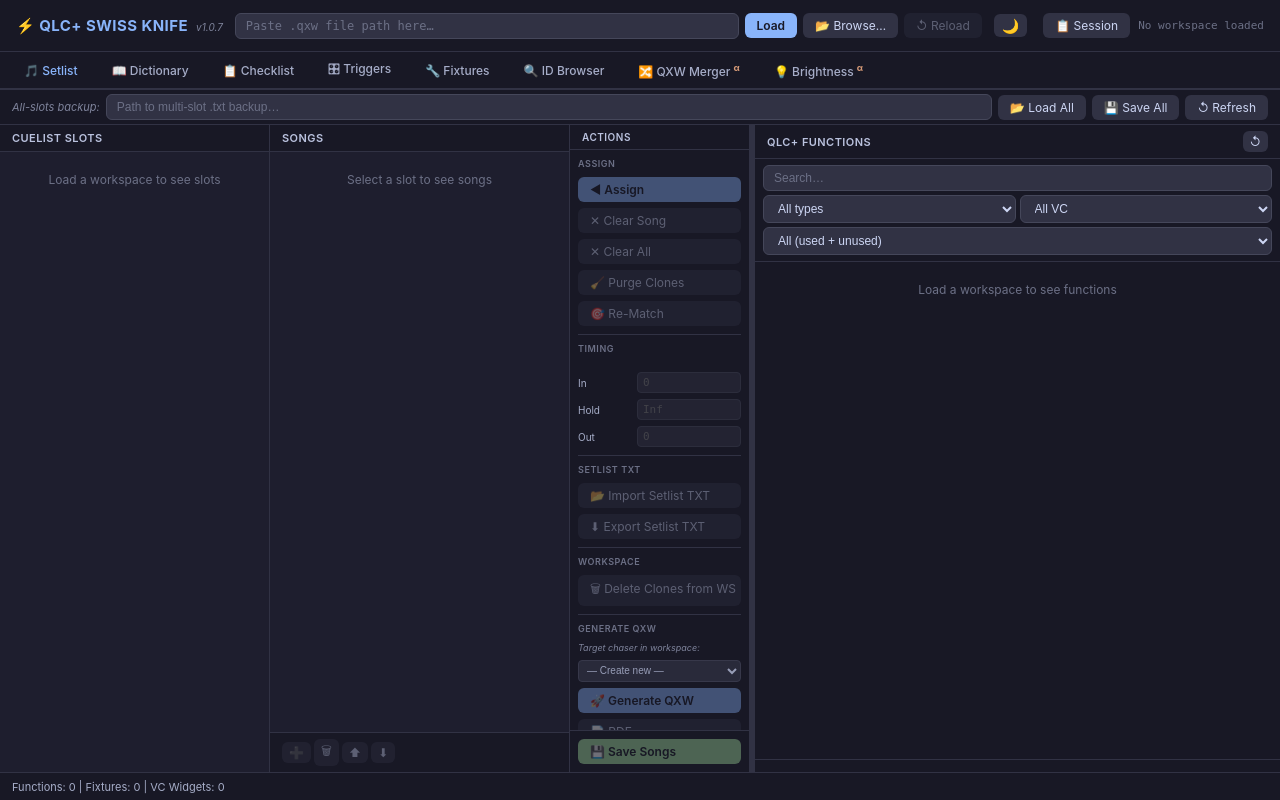
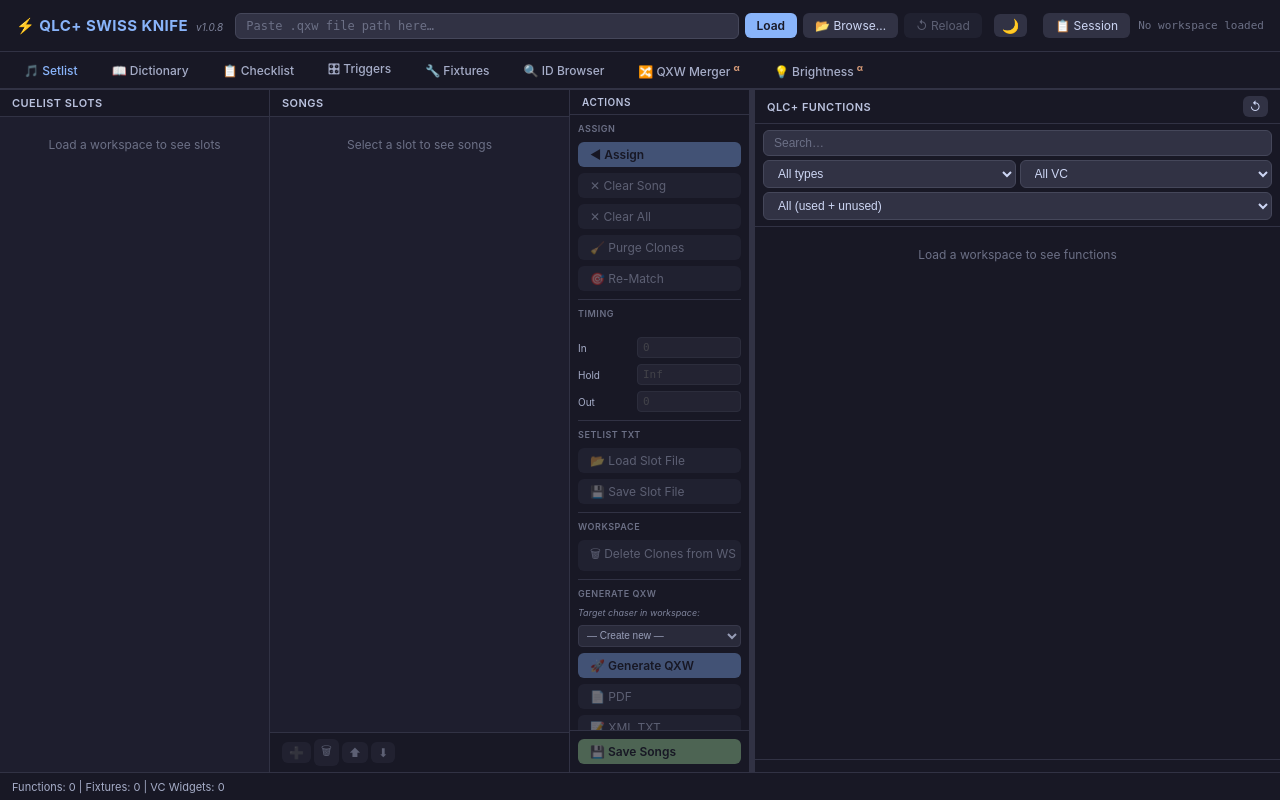
Before and after one commit to giopas/qlc-plus-swiss-knife-tool-script, a Flask app: page / in a window 1280 px wide. Run offline with Flask 3, Linux system fonts and the light colour scheme.

Commit message:
feat: per-slot setlist file paths replace global backup (v1.0.8)
Setlist tab:
- Remove the global 'All-slots backup' toolbar (path + Load All / Save All)
- 'Import Setlist TXT' → 'Load Slot File': opens native OS picker, loads
  the slot's songs AND function assignments + timing from a pipe-delimited
  file; falls back to browser file input if no native picker
- 'Export Setlist TXT' → 'Save Slot File': opens native OS save dialog,
  saves full slot details (txt_name|qxw_id|qxw_name|in|hold|out); falls
  back to browser download (names only) without a native picker
- File format is backward-compatible: one-name-per-line files load as
  song names only; 6-field pipe files restore everything including which
  QLC+ function each song is assigned to

New API endpoints:
  POST /api/setlist/<slot_id>/load-file  — loads full or legacy TXT
  POST /api/setlist/<slot_id>/save-file  — saves full details TXT

Session (.qsk) file:
- Replaces 'setlist_backup' key with 'slot_paths': {slot_id: path}
- Each slot's file path is tracked individually in the session
- On session restore, all slot files are reloaded automatically
  (songs + assignments + timing) — no manual 'Load All' needed
- Session modal shows which slots have saved paths

This fixes the 'Re-Match not working' symptom: assignments are now
persisted in the per-slot file, so Re-Match is no longer needed to
recover lost assignments after a server restart.

```diff
--- a/core/workspace.py
+++ b/core/workspace.py
@@ -27,7 +27,7 @@ QLC_NS_URI = 'http://www.qlcplus.org/Workspace'
 NS = {'q': QLC_NS_URI}
 ET.register_namespace('', QLC_NS_URI)
 
-VERSION = "1.0.7"
+VERSION = "1.0.8"
 
 # ── Safety limits (same as the tkinter version) ───────────────────────────────
 _MAX_XML_BYTES = 50 * 1024 * 1024   # 50 MB
--- a/static/js/session.js
+++ b/static/js/session.js
@@ -6,7 +6,7 @@
  * A .qsk file is a small JSON that remembers:
  *   - workspace path
  *   - dictionary path
- *   - setlist backup path
+ *   - per-slot setlist file paths (with assignments + timing)
  *   - brightness QXF forced assignments
  *
  * The file is saved to / loaded from the user's computer entirely client-side
@@ -20,11 +20,11 @@
 // ── Module-level state ────────────────────────────────────────────────────────
 
 const _sess = {
-  filename:        null,   // name of the .qsk file (for display only)
-  dirty:           false,  // true when session has changed since last save
-  workspace:       null,
-  dictionary:      null,
-  setlist_backup:  null,
+  filename:         null,   // name of the .qsk file (for display only)
+  dirty:            false,  // true when session has changed since last save
+  workspace:        null,
+  dictionary:       null,
+  slot_paths:       {},     // slot_id -> path (synced from server)
   brightness_forced: {},
 };
 
@@ -33,15 +33,6 @@ const _sess = {
 function initSession() {
   _renderSessionBadge();
   window.addEventListener('beforeunload', _onBeforeUnload);
-
-  // Track setlist backup path changes
-  const slInp = document.getElementById('setlist-path');
-  if (slInp) {
-    slInp.addEventListener('change', () => {
-      const v = slInp.value.trim();
-      if (v) sessionOnSetlistBackupChanged(v);
-    });
-  }
 
   // Track dictionary path changes
   const dictInp = document.getElementById('dict-path');
@@ -100,19 +91,14 @@ async function _syncFromServer() {
     _sess._serverData = data;   // keep full response for modal rendering
     if (data.workspace)          _sess.workspace         = data.workspace;
     if (data.dictionary)         _sess.dictionary        = data.dictionary;
-    if (data.setlist_backup)     _sess.setlist_backup    = data.setlist_backup;
+    if (data.slot_paths)         _sess.slot_paths        = data.slot_paths;
     if (data.brightness_forced)  _sess.brightness_forced = data.brightness_forced;
   } catch (e) { /* silent */ }
 
-  // Pull current values from other tabs' DOM inputs — they may have been
-  // populated before the session module was tracking them
+  // Pull current dict value from DOM if not yet tracked
   const dictInp = document.getElementById('dict-path');
   if (dictInp?.value?.trim() && !_sess.dictionary)
     _sess.dictionary = dictInp.value.trim();
-
-  const slInp = document.getElementById('setlist-path');
-  if (slInp?.value?.trim() && !_sess.setlist_backup)
-    _sess.setlist_backup = slInp.value.trim();
 }
 
 
@@ -125,9 +111,10 @@ function _renderModal() {
   const data         = _sess._serverData || {};
   const wsPath       = _sess.workspace      || '';
   const dictPath     = _sess.dictionary     || _getDomDictPath();
-  const slPath       = _sess.setlist_backup || _getDomSetlistPath();
   const forced       = _sess.brightness_forced || {};
   const forcedCount  = data.brightness_count ?? Object.keys(forced).length;
+  const slotPaths    = _sess.slot_paths || {};
+  const slotCount    = Object.keys(slotPaths).length;
   const uploadMode   = data.ws_upload_mode;
   const origName     = data.ws_original_name || '';
   const wsLoaded     = data.ws_loaded;
@@ -173,16 +160,14 @@ function _renderModal() {
     </div>
 
     <div class="sess-row">
-      <div class="sess-row-label">🎵 Setlist backup</div>
-      <div class="sess-row-body">
-        <div class="sess-path-row">
-          <input id="sess-inp-setlist" class="sess-path-input" type="text"
-                 value="${_esc(slPath)}" placeholder="Paste full path to all-slots backup .txt…"
-                 spellcheck="false" oninput="_sessInputChanged()">
-          <button class="btn btn-surface btn-sm" onclick="sessionPickSetlist(null)"
-                  title="Browse for a setlist backup .txt file">📂</button>
-        </div>
-        <span class="sess-muted sess-field-hint">Use "Save All" in the Setlist tab first to create the backup file, then paste its path here.</span>
+      <div class="sess-row-label">🎵 Setlist slots</div>
+      <div class="sess-row-body sess-readonly">
+        ${slotCount
+          ? `<span class="sess-ok">✓ ${slotCount} slot file path${slotCount !== 1 ? 's' : ''} remembered — restored automatically when session is loaded</span>`
+            + Object.entries(slotPaths).map(([sid, p]) =>
+                `<div class="sess-field-hint sess-muted" style="margin-top:3px">Slot ${_esc(sid)}: ${_truncPath(p)}</div>`
+              ).join('')
+          : `<span class="sess-muted">No slot files saved yet — use "Save Slot File" in the Setlist tab</span>`}
       </div>
     </div>
 
@@ -206,14 +191,9 @@ function _sessInputChanged() {
 // Pull current path values out of the modal inputs (used at save time)
 function _collectModalPaths() {
   return {
-    workspace:      (document.getElementById('sess-inp-workspace')  || {}).value?.trim() || null,
-    dictionary:     (document.getElementById('sess-inp-dictionary') || {}).value?.trim() || null,
-    setlist_backup: (document.getElementById('sess-inp-setlist')    || {}).value?.trim() || null,
+    workspace:  (document.getElementById('sess-inp-workspace')  || {}).value?.trim() || null,
+    dictionary: (document.getElementById('sess-inp-dictionary') || {}).value?.trim() || null,
   };
-}
-
-function _getDomSetlistPath() {
-  return (document.getElementById('setlist-path') || {}).value?.trim() || '';
 }
 
 function _getDomDictPath() {
@@ -269,35 +249,8 @@ async function sessionPickDictionary(fallbackInput) {
 
 // ── Browse for setlist backup ─────────────────────────────────────────────────
 
-async function sessionPickSetlist(fallbackInput) {
-  const current = (document.getElementById('sess-inp-setlist') || {}).value?.trim() || '';
-  const initDir = _parentDir(current);
-  const path = await nativePick(
-    'Select setlist backup (.txt)',
-    [{ label: 'Text files', exts: ['.txt'] }],
-    initDir
-  );
-  if (path) {
-    const field = document.getElementById('sess-inp-setlist');
-    if (field) field.value = path;
-    _markDirty();
-    // Also sync to the Setlist tab input
-    const slInp = document.getElementById('setlist-path');
-    if (slInp && !slInp.value.trim()) slInp.value = path;
-    return;
-  }
-  if (fallbackInput) {
-    const file = fallbackInput.files && fallbackInput.files[0];
-    if (file) {
-      const field = document.getElementById('sess-inp-setlist');
-      if (field && !field.value.trim()) {
-        field.value = file.name;
-        field.placeholder = 'Path unknown — paste the full path here';
-      }
-      _markDirty();
-    }
-  }
-}
+// sessionPickSetlist removed — slot paths are now tracked per slot via
+// "Save Slot File" / "Load Slot File" buttons in the Setlist tab.
 
 
 // ── Save session (download .qsk) ──────────────────────────────────────────────
@@ -310,20 +263,15 @@ async function sessionSave() {
   const modal = document.getElementById('session-modal');
   if (modal && modal.classList.contains('open')) {
     const inp = _collectModalPaths();
-    if (inp.workspace)      _sess.workspace      = inp.workspace;
-    if (inp.dictionary)     _sess.dictionary     = inp.dictionary;
-    if (inp.setlist_backup) _sess.setlist_backup = inp.setlist_backup;
-  }
-  // Also pick up setlist path from the DOM if not yet tracked
-  if (!_sess.setlist_backup) {
-    _sess.setlist_backup = _getDomSetlistPath() || null;
+    if (inp.workspace)  _sess.workspace  = inp.workspace;
+    if (inp.dictionary) _sess.dictionary = inp.dictionary;
   }
 
   const data = {
     version:           1,
-    workspace:         _sess.workspace      || null,
-    dictionary:        _sess.dictionary     || null,
-    setlist_backup:    _sess.setlist_backup || null,
+    workspace:         _sess.workspace || null,
+    dictionary:        _sess.dictionary || null,
+    slot_paths:        _sess.slot_paths || {},
     brightness_forced: _sess.brightness_forced || {},
   };
 
@@ -409,10 +357,10 @@ async function sessionLoad(input) {
     const result = await r.json();
 
     // Update client state
-    _sess.filename         = file.name;
-    _sess.workspace        = data.workspace        || null;
-    _sess.dictionary       = data.dictionary       || null;
-    _sess.setlist_backup   = data.setlist_backup   || null;
+    _sess.filename          = file.name;
+    _sess.workspace         = data.workspace         || null;
+    _sess.dictionary        = data.dictionary        || null;
+    _sess.slot_paths        = data.slot_paths        || {};
     _sess.brightness_forced = data.brightness_forced || {};
     _clearDirty();
 
@@ -432,12 +380,6 @@ async function sessionLoad(input) {
       // Enable reload button
       const rl = document.getElementById('btn-reload');
       if (rl) rl.disabled = false;
-    }
-
-    // Reflect setlist path in setlist tab
-    if (data.setlist_backup) {
-      const slInp = document.getElementById('setlist-path');
-      if (slInp) slInp.value = data.setlist_backup;
     }
 
     // Build status summary
@@ -477,14 +419,8 @@ function sessionOnDictionaryLoaded(path) {
   }
 }
 
-/** Call this whenever the setlist backup path changes. */
-function sessionOnSetlistBackupChanged(path) {
-  if (path && path !== _sess.setlist_backup) {
-    _sess.setlist_backup = path;
-    _markDirty();
-    _postUpdateField('setlist_backup', path);
-  }
-}
+/** No-op kept for backward compat — slot paths are now tracked server-side per slot. */
+function sessionOnSetlistBackupChanged(path) { /* deprecated */ }
 
 /** Call this whenever brightness forced assignments change. */
 function sessionOnForcedAssignmentsChanged() {
--- a/static/js/setlist.js
+++ b/static/js/setlist.js
@@ -715,76 +715,89 @@ async function slSaveDetails(silent = false) {
 
 async function saveSongs() { await slSaveDetails(); }
 
-// ── TXT load/save (global backup) ────────────────────────────────────────────
+// ── Per-slot file load / save (native picker, full details) ──────────────────
 
-async function loadSetlistFile() {
-  const path = document.getElementById('setlist-path').value.trim();
-  if (!path) { setStatus('Paste a .txt path first.', 'warn'); return; }
-  const result = await _apiPost('/api/setlist/load', { path });
-  if (result.error) { setStatus(result.error, 'error'); return; }
-  setStatus(`Loaded ${result.count} slot(s) from file.`, 'ok');
-  // Track path in session
-  if (typeof sessionOnSetlistBackupChanged === 'function') sessionOnSetlistBackupChanged(path);
-  if (_selectedSlot) await selectSlot(_selectedSlot);
-}
+/**
+ * Load this slot's songs from a file using the native OS picker.
+ * Supports two formats:
+ *   - New (6 pipe-separated fields): restores songs AND assignments + timing
+ *   - Old (one name per line): restores song names only
+ * Path is remembered per slot in the session.
+ * Falls back to browser file input if native picker unavailable.
+ */
+async function slImportSlotFile() {
+  if (!_selectedSlot) { setStatus('Select a slot first.', 'warn'); return; }
 
-async function saveSetlistFile() {
-  const path = document.getElementById('setlist-path').value.trim();
-  if (!path) { setStatus('Paste a .txt path first.', 'warn'); return; }
-  const result = await _apiPost('/api/setlist/save', { path });
-  if (result.error) { setStatus(result.error, 'error'); return; }
-  setStatus(`Saved → ${result.path.split(/[\\/]/).pop()}`, 'ok');
-  // Track path in session
-  if (typeof sessionOnSetlistBackupChanged === 'function') sessionOnSetlistBackupChanged(path);
-}
-
-/** Load All with native picker — tries OS dialog first so the path is remembered. */
-async function browseAndLoadSetlist() {
-  const inp     = document.getElementById('setlist-path');
-  const current = inp.value.trim();
-  const initDir = current ? current.replace(/[^/\\]+$/, '').replace(/[/\\]$/, '') : '';
-
-  // Try native picker to get real path
-  const picked = typeof nativePick === 'function'
-    ? await nativePick('Select setlist backup (.txt)', [{ label: 'Text files', exts: ['.txt'] }], initDir)
+  const path = typeof nativePick === 'function'
+    ? await nativePick(
+        'Select setlist file (.txt)',
+        [{ label: 'Text files', exts: ['.txt'] }],
+        ''
+      )
     : null;
 
-  if (picked) {
-    inp.value = picked;
-  } else if (!current) {
-    setStatus('Paste a .txt path first, or the native picker was cancelled.', 'warn');
+  if (path) {
+    const res = await _apiPost(`/api/setlist/${_selectedSlot}/load-file`, { path });
+    if (res.error) { setStatus(res.error, 'error'); return; }
+    _songRows = Array.isArray(res.rows) ? res.rows : [];
+    _selectedSong  = -1;
+    _selectedSongs = new Set();
+    _renderSongList();
+    _updateSongCount();
+    _clearTimingPanel();
+    _renderFnPool(_poolFiltered);
+    const note = res.has_assignments ? ' with assignments ✓' : ' (names only — assign manually or Re-Match)';
+    setStatus(`Loaded ${res.count} song(s)${note}`, 'ok');
     return;
   }
 
-  await loadSetlistFile();
+  // Native picker unavailable — fall back to browser file input (names only, no path tracking)
+  document.getElementById('sl-import-file').click();
 }
 
-/** Save All with native picker — opens OS Save dialog when path is empty. */
-async function browseAndSaveSetlist() {
-  const inp  = document.getElementById('setlist-path');
-  let   path = inp.value.trim();
+/**
+ * Save this slot's full details (songs + assignments + timing) to a file
+ * using the native OS save dialog. Path remembered in session.
+ * Falls back to browser download (old behavior, no path tracking) if native picker unavailable.
+ */
+async function slSaveSlotFile() {
+  if (!_selectedSlot) { setStatus('Select a slot first.', 'warn'); return; }
+  if (!_songRows.length) { setStatus('No songs to save.', 'warn'); return; }
 
-  if (!path && typeof nativePick === 'function') {
-    // No path yet — use osascript's choose file name (save dialog)
+  // Flush latest state to server before saving
+  await slSaveDetails(true);
+
+  const slot    = _slotData.find(s => s.id === _selectedSlot);
+  const defName = (slot?.caption || `Slot_${_selectedSlot}`)
+    .replace(/[^\w\s-]/g, '').trim().replace(/\s+/g, '_') + '_setlist.txt';
+
+  // Try native save dialog
+  let savePath = null;
   try {
     const r = await fetch('/api/picker/save-name', {
       method: 'POST',
       headers: { 'Content-Type': 'application/json' },
       body: JSON.stringify({
-          title:        'Save setlist backup as…',
-          default_name: 'setlist_backup.txt',
+        title:        'Save setlist slot as…',
+        default_name: defName,
         initial_dir:  '',
       }),
     });
     if (r.ok) {
       const d = await r.json();
-        if (d.path) { path = d.path; inp.value = path; }
+      if (!d.cancelled && d.path) savePath = d.path;
     }
-    } catch { /* fall through */ }
+  } catch { /* fall through to download fallback */ }
+
+  if (savePath) {
+    const res = await _apiPost(`/api/setlist/${_selectedSlot}/save-file`, { path: savePath });
+    if (res.error) { setStatus(res.error, 'error'); return; }
+    setStatus(`Saved ${res.count} song(s) → ${savePath.split(/[\\/]/).pop()} ✓`, 'ok');
+    return;
   }
 
-  if (!path) { setStatus('Paste a save path first.', 'warn'); return; }
-  await saveSetlistFile();
+  // Fallback: browser download of song names only (no path tracking)
+  slExportSongsTxt();
 }
 
 // ── Per-slot TXT import ───────────────────────────────────────────────────────
--- a/templates/index.html
+++ b/templates/index.html
@@ -105,20 +105,7 @@
   ══════════════════════════════════════════════════════════════════════ -->
   <section id="tab-setlist" class="tab-panel active">
 
-    <!-- Row 1: All-slots backup -->
-    <div class="tab-toolbar" style="background:var(--mantle);padding:4px 12px;gap:6px">
-      <span class="hint-text" style="white-space:nowrap">All-slots backup:</span>
-      <input id="setlist-path" type="text" class="filter-input" style="flex:1"
-             placeholder="Path to multi-slot .txt backup…" spellcheck="false">
-      <button class="btn btn-surface" onclick="browseAndLoadSetlist()"
-              data-tooltip="Browse for a .txt backup file and load all slots (path remembered for session)">📂 Load All</button>
-      <button class="btn btn-surface" onclick="browseAndSaveSetlist()"
-              data-tooltip="Save all slot songs to a .txt backup file (uses path above, or opens picker if empty)">💾 Save All</button>
-      <button class="btn btn-surface" onclick="refreshSlots()"
-              data-tooltip="Refresh the CueList slot list from the workspace">↺ Refresh</button>
-    </div>
-
-    <!-- Hidden file input for per-slot TXT import -->
+    <!-- Hidden file input fallback for per-slot TXT import (when native picker unavailable) -->
     <input id="sl-import-file" type="file" accept=".txt" style="display:none"
            onchange="slImportSongsTxt(this)">
 
@@ -200,12 +187,12 @@
           <!-- Import / Export -->
           <div class="fb-group-label">Setlist TXT</div>
           <button class="btn btn-surface fb-wide-btn" id="btn-import-slot-txt"
-                  onclick="document.getElementById('sl-import-file').click()"
+                  onclick="slImportSlotFile()"
                   disabled
-                  data-tooltip="Import songs for this slot from a plain-text file (one song per line)">📂 Import Setlist TXT</button>
+                  data-tooltip="Load this slot from a .txt file — restores songs AND assignments if saved with this tool. Path remembered in session.">📂 Load Slot File</button>
           <button class="btn btn-surface fb-wide-btn" id="btn-export-slot-txt"
-                  onclick="slExportSongsTxt()" disabled
-                  data-tooltip="Export the song list for this slot to a .txt file">⬇ Export Setlist TXT</button>
+                  onclick="slSaveSlotFile()" disabled
+                  data-tooltip="Save this slot's songs and function assignments to a .txt file. Path remembered in session.">💾 Save Slot File</button>
 
           <div class="fb-sep"></div>
 
```
Also changed, not shown: core/session.py (+25 -6 lines), routes/session_routes.py (+46 -6 lines), routes/setlist_routes.py (+99 -0 lines). Lines whose indentation alone changed are shown as unchanged.
